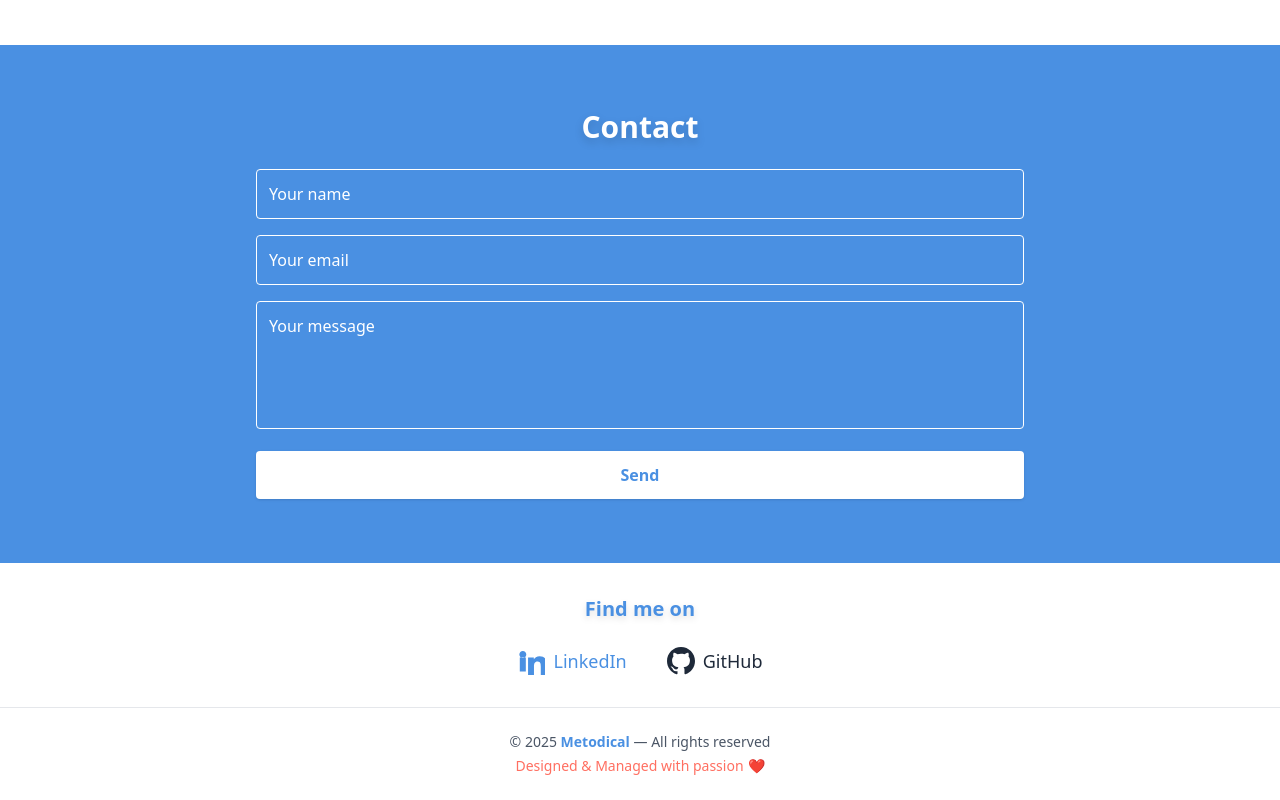
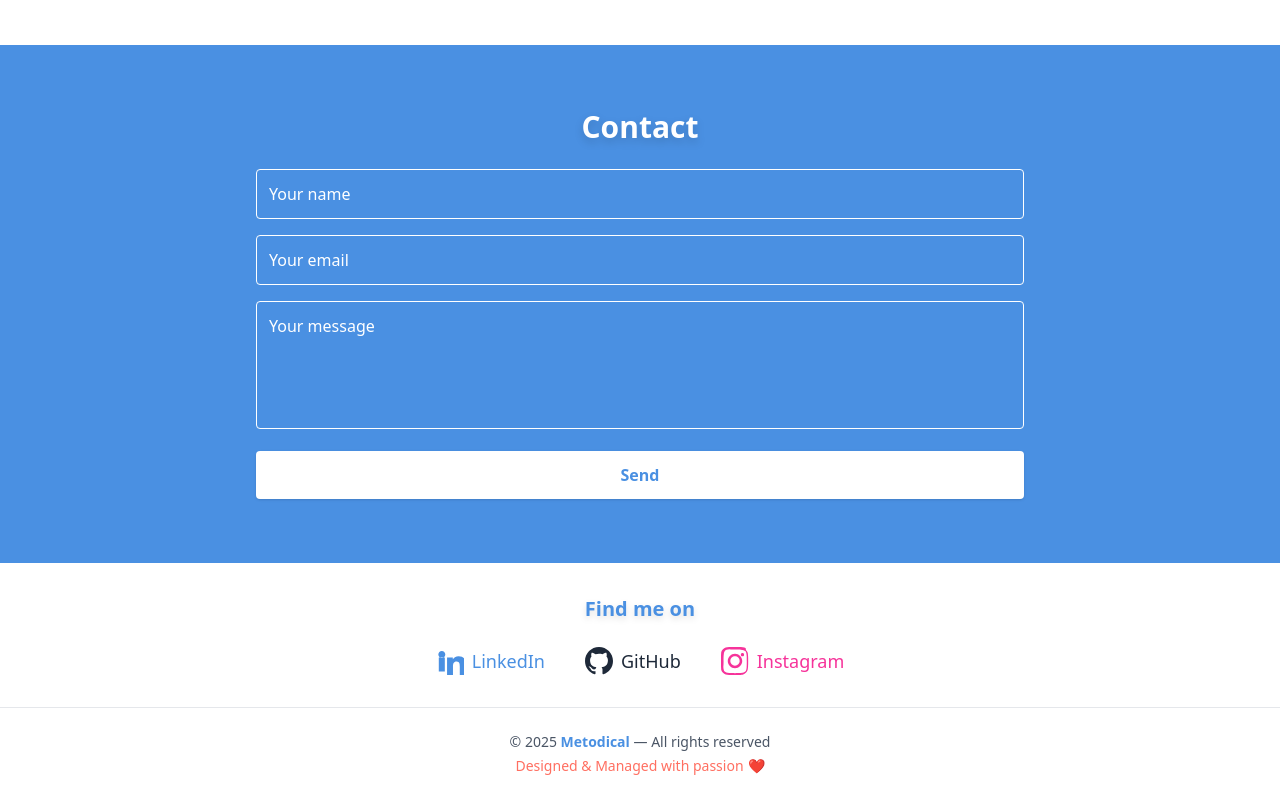
Before and after one commit to Cata-hm/Metodika, a React (Vite) app in the folder Metodik_FE/: page / in a window 1280 px wide. Shown: the part 2468-3268 px from the top of the page. Built offline with nearby package versions, Linux system fonts and the light colour scheme; no server answers.

Commit message:
including instagram link

```diff
--- a/Metodik_FE/src/components/Socials.tsx
+++ b/Metodik_FE/src/components/Socials.tsx
@@ -50,6 +50,26 @@ const Socials = () => {
           </svg>
           {t('socials.github')}
         </a>
+
+        {/* Instagram */}
+        <a
+          href="https://www.instagram.com/metodical.pm?igsh=MnRteWZrZWFidTk3&utm_source=qr"
+          target="_blank"
+          rel="noopener noreferrer"
+          className="text-pink-500 hover:text-[#FF6F61] flex items-center transition-colors duration-300 font-medium text-lg"
+          aria-label="Instagram"
+        >
+          <svg
+            xmlns="http://www.w3.org/2000/svg"
+            className="h-7 w-7 mr-2"
+            fill="currentColor"
+            viewBox="0 0 24 24"
+            aria-hidden="true"
+          >
+            <path d="M12 2.2c3.2 0 3.6 0 4.9.1 1.2.1 2 .2 2.5.4.6.2 1 .4 1.4.8.4.4.7.8.8 1.4.2.5.3 1.3.4 2.5.1 1.3.1 1.7.1 4.9s0 3.6-.1 4.9c-.1 1.2-.2 2-.4 2.5-.2.6-.4 1-.8 1.4-.4.4-.8.7-1.4.8-.5.2-1.3.3-2.5.4-1.3.1-1.7.1-4.9.1s-3.6 0-4.9-.1c-1.2-.1-2-.2-2.5-.4-.6-.2-1-.4-1.4-.8-.4-.4-.7-.8-.8-1.4-.2-.5-.3-1.3-.4-2.5C2.2 15.6 2.2 15.2 2.2 12s0-3.6.1-4.9c.1-1.2.2-2 .4-2.5.2-.6.4-1 .8-1.4.4-.4.8-.7 1.4-.8.5-.2 1.3-.3 2.5-.4C8.4 2.2 8.8 2.2 12 2.2zm0-2.2C8.7 0 8.3 0 7 .1 5.7.1 4.8.3 4 .5 3.1.8 2.4 1.2 1.7 1.9.9 2.6.5 3.3.2 4.2.1 5 .1 5.9 0 7.2 0 8.7 0 15.3 0 16.8c.1 1.3.1 2.2.2 3 .3.9.7 1.6 1.5 2.3.7.7 1.4 1.2 2.3 1.5.8.2 1.7.3 3 .4 1.5.1 1.9.1 4.5.1s3 0 4.5-.1c1.3-.1 2.2-.1 3-.4.9-.3 1.6-.7 2.3-1.5.7-.7 1.2-1.4 1.5-2.3.2-.8.3-1.7.4-3 .1-1.5.1-1.9.1-4.5s0-3-.1-4.5c-.1-1.3-.1-2.2-.4-3-.3-.9-.7-1.6-1.5-2.3C21.6 1.2 20.9.8 20 .5c-.8-.2-1.7-.3-3-.4C15.3 0 14.9 0 12 0zM12 5.8c-3.4 0-6.2 2.8-6.2 6.2s2.8 6.2 6.2 6.2 6.2-2.8 6.2-6.2-2.8-6.2-6.2-6.2zm0 10.2c-2.2 0-4-1.8-4-4s1.8-4 4-4 4 1.8 4 4-1.8 4-4 4zm6.4-10.8c-.8 0-1.4.6-1.4 1.4s.6 1.4 1.4 1.4 1.4-.6 1.4-1.4-.6-1.4-1.4-1.4z"/>
+          </svg>
+          {t('socials.instagram')}
+        </a>
       </div>
     </section>
   );
--- a/Metodik_FE/src/locales/en.json
+++ b/Metodik_FE/src/locales/en.json
@@ -90,7 +90,8 @@
   "socials": {
     "title": "Find me on",
     "linkedin": "LinkedIn",
-    "github": "GitHub"
+    "github": "GitHub",
+    "instagram": "Instagram"
   },
   "footer": {
     "rights": "All rights reserved",
--- a/Metodik_FE/src/locales/es.json
+++ b/Metodik_FE/src/locales/es.json
@@ -90,7 +90,8 @@
   "socials": {
     "title": "Encuéntrame en",
     "linkedin": "LinkedIn",
-    "github": "GitHub"
+    "github": "GitHub",
+    "instagram": "Instagram"
   },
   "footer": {
     "rights": "Todos los derechos reservados",
```
